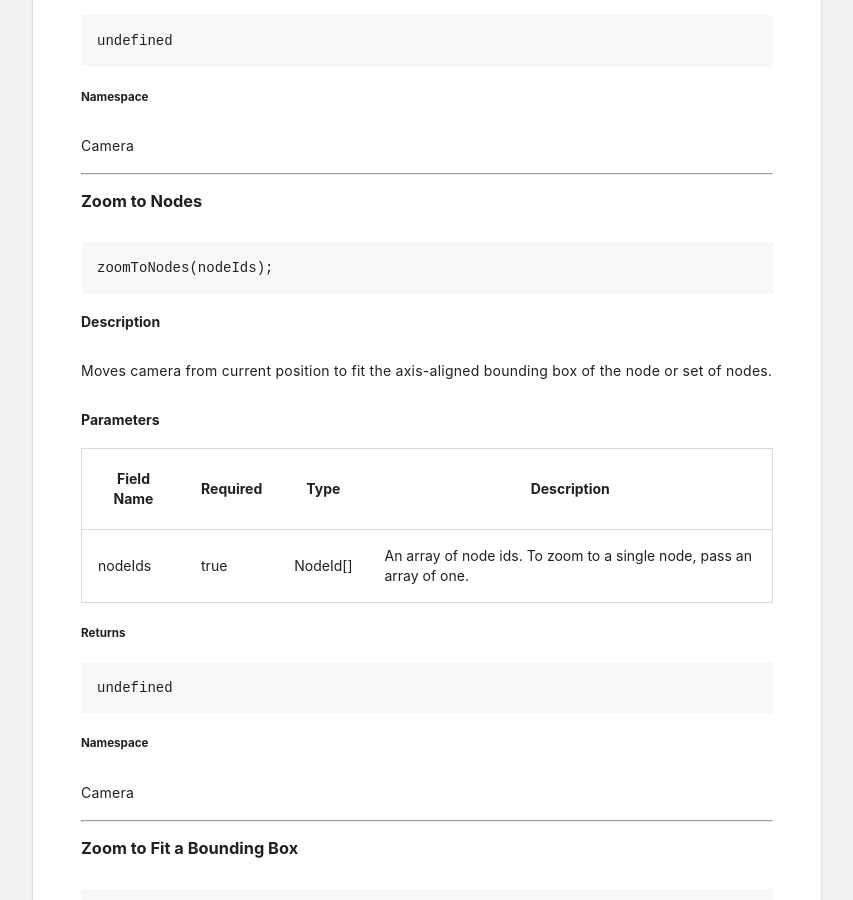
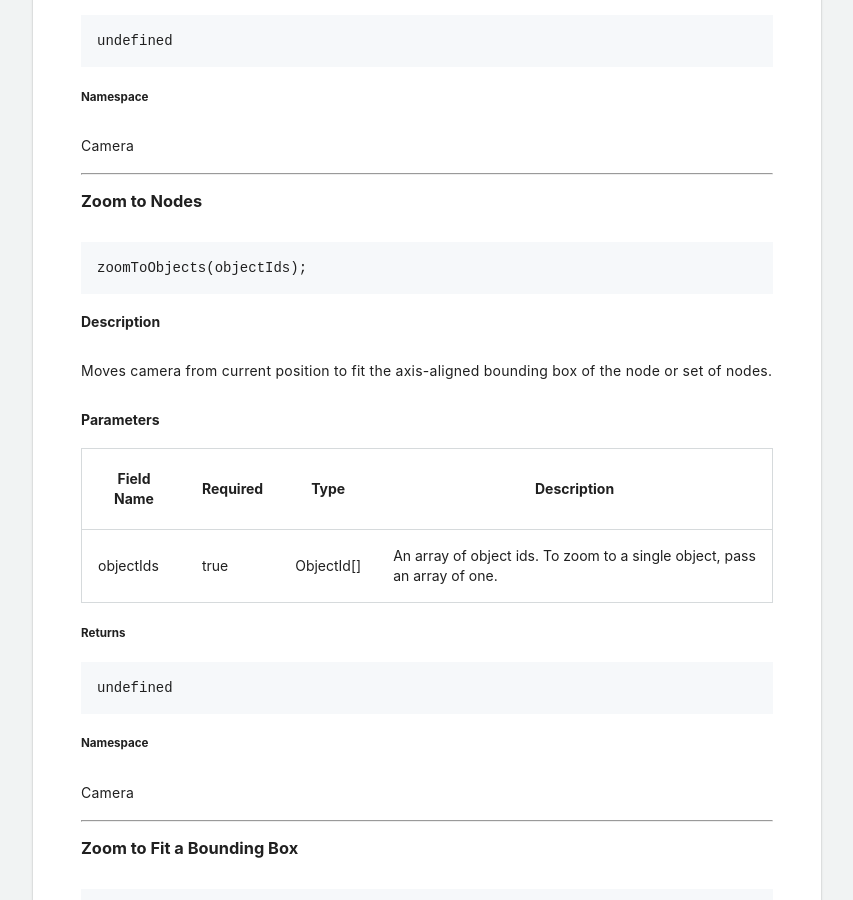
Before and after one commit to procore/documentation, a Jekyll site: the page built from other_procore_apis/bim_web_viewer.md, in a window 1280 px wide and 900 px high, scrolled down 9170 px. Shown: the whole window, without its empty margins (411-1264 px from the left). Built offline with Jekyll 4.4.1, drawn with Linux system fonts in a browser that asks for light colours.

Commit message:
Rename zoomToNodes->zoomToObjects

````diff
--- a/other_procore_apis/bim_web_viewer.md
+++ b/other_procore_apis/bim_web_viewer.md
@@ -446,7 +446,7 @@ Camera
 <p class="heading-link-container"><a class="heading-link" href="zoom-to-nodes"></a></p>
 
 ```js
-zoomToNodes(nodeIds);
+zoomToObjects(objectIds);
 ```
 
 #### Description
@@ -457,7 +457,7 @@ Moves camera from current position to fit the axis-aligned bounding box of the n
 
 | Field Name | Required | Type | Description |
 | - | - | - | - |
-| nodeIds | true | NodeId[] | An array of node ids. To zoom to a single node, pass an array of one. |
+| objectIds | true | ObjectId[] | An array of object ids. To zoom to a single object, pass an array of one. |
 
 ##### Returns
 
````
